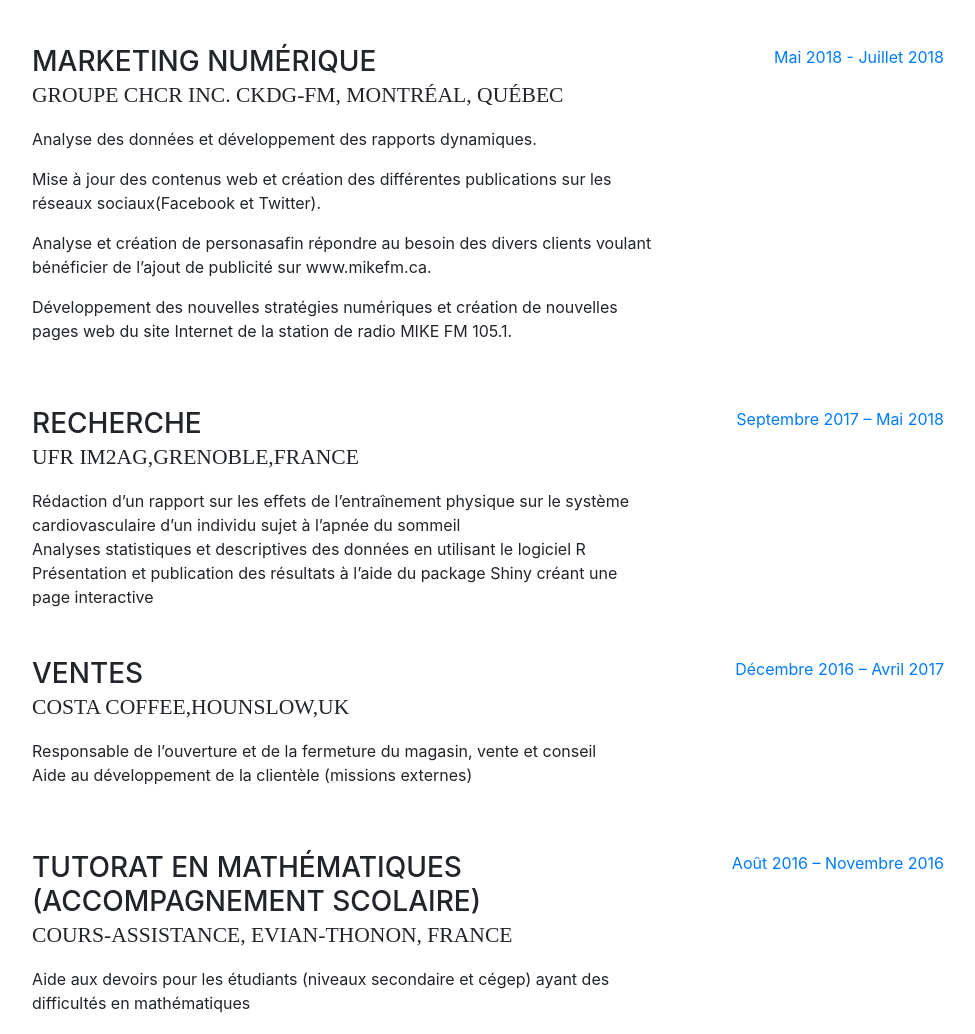
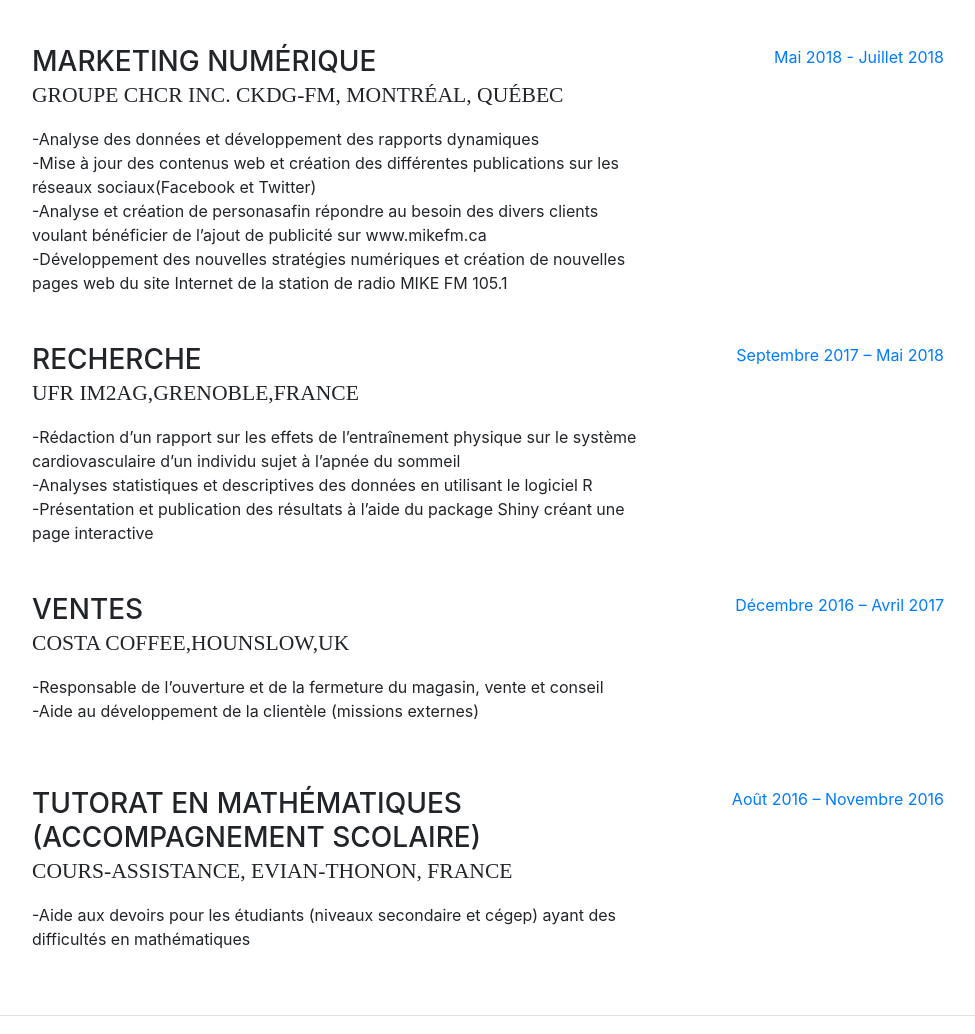
Before and after one commit to georgewillems/georgewillems.github.io, a website with bundled scripts: page index.html in a window 1280 px wide. Shown: the part 889-1923 px from the top of the page, without its empty margins (288-1263 px from the left). Built offline with nearby package versions, Linux system fonts and the light colour scheme; a web font is replaced by a local one.

Commit message:
Update index.html

```diff
--- a/index.html
+++ b/index.html
@@ -117,10 +117,10 @@
             <div class="resume-content mr-auto">
               <h3 class="mb-0">Marketing Numérique</h3>
               <div class="subheading mb-3">Groupe CHCR Inc. CKDG-FM, Montréal, Québec</div>
-              <p>Analyse des données et développement des rapports dynamiques.</p>
-              <p>Mise à jour des contenus web et création des différentes publications sur les réseaux sociaux(Facebook et Twitter).</p>
-              <p>Analyse et création de personasafin répondre au besoin des divers clients voulant bénéficier de l’ajout de publicité sur www.mikefm.ca.</p>
-            <p>Développement des nouvelles stratégies numériques et création de nouvelles pages web du site Internet de la station de radio MIKE FM 105.1.</p>
+              <div> -Analyse des données et développement des rapports dynamiques</div>
+              <div> -Mise à jour des contenus web et création des différentes publications sur les réseaux sociaux(Facebook et Twitter)</div>
+              <div> -Analyse et création de personasafin répondre au besoin des divers clients voulant bénéficier de l’ajout de publicité sur www.mikefm.ca</div>
+              <div> -Développement des nouvelles stratégies numériques et création de nouvelles pages web du site Internet de la station de radio MIKE FM 105.1</div>
             </div>
             <div class="resume-date text-md-right">
               <span class="text-primary">Mai 2018 - Juillet 2018</span>
@@ -131,9 +131,9 @@
             <div class="resume-content mr-auto">
               <h3 class="mb-0">Recherche</h3>
               <div class="subheading mb-3">UFR IM2AG,Grenoble,France</div>
-              <div>Rédaction d’un rapport sur les effets de l’entraînement physique sur le système cardiovasculaire d’un individu sujet à l’apnée du sommeil</div>
-              <div>Analyses statistiques et descriptives des données en utilisant le logiciel R</div>
-              <div>Présentation et publication des résultats à l’aide du package Shiny créant une page interactive</div>
+              <div> -Rédaction d’un rapport sur les effets de l’entraînement physique sur le système cardiovasculaire d’un individu sujet à l’apnée du sommeil</div>
+              <div> -Analyses statistiques et descriptives des données en utilisant le logiciel R</div>
+              <div> -Présentation et publication des résultats à l’aide du package Shiny créant une page interactive</div>
             </div>
             <div class="resume-date text-md-right">
               <span class="text-primary">Septembre 2017 – Mai 2018</span>
@@ -144,8 +144,8 @@
             <div class="resume-content mr-auto">
               <h3 class="mb-0">Ventes</h3>
               <div class="subheading mb-3">Costa Coffee,Hounslow,UK</div>
-              <div> Responsable de l’ouverture et de la fermeture du magasin, vente et conseil</div>
-              <p>Aide au développement de la clientèle (missions externes)</p>
+              <div> -Responsable de l’ouverture et de la fermeture du magasin, vente et conseil</div>
+              <p> -Aide au développement de la clientèle (missions externes)</p>
             </div>
             <div class="resume-date text-md-right">
               <span class="text-primary">Décembre 2016 – Avril 2017</span>
@@ -156,7 +156,7 @@
             <div class="resume-content mr-auto">
               <h3 class="mb-0">Tutorat en Mathématiques (accompagnement scolaire)</h3>
               <div class="subheading mb-3">Cours-Assistance, Evian-Thonon, France</div>
-              <p> Aide aux devoirs pour les étudiants (niveaux secondaire et cégep) ayant des difficultés en mathématiques</p>
+              <p> -Aide aux devoirs pour les étudiants (niveaux secondaire et cégep) ayant des difficultés en mathématiques</p>
             </div>
             <div class="resume-date text-md-right">
               <span class="text-primary">Août 2016 – Novembre 2016</span>
```
